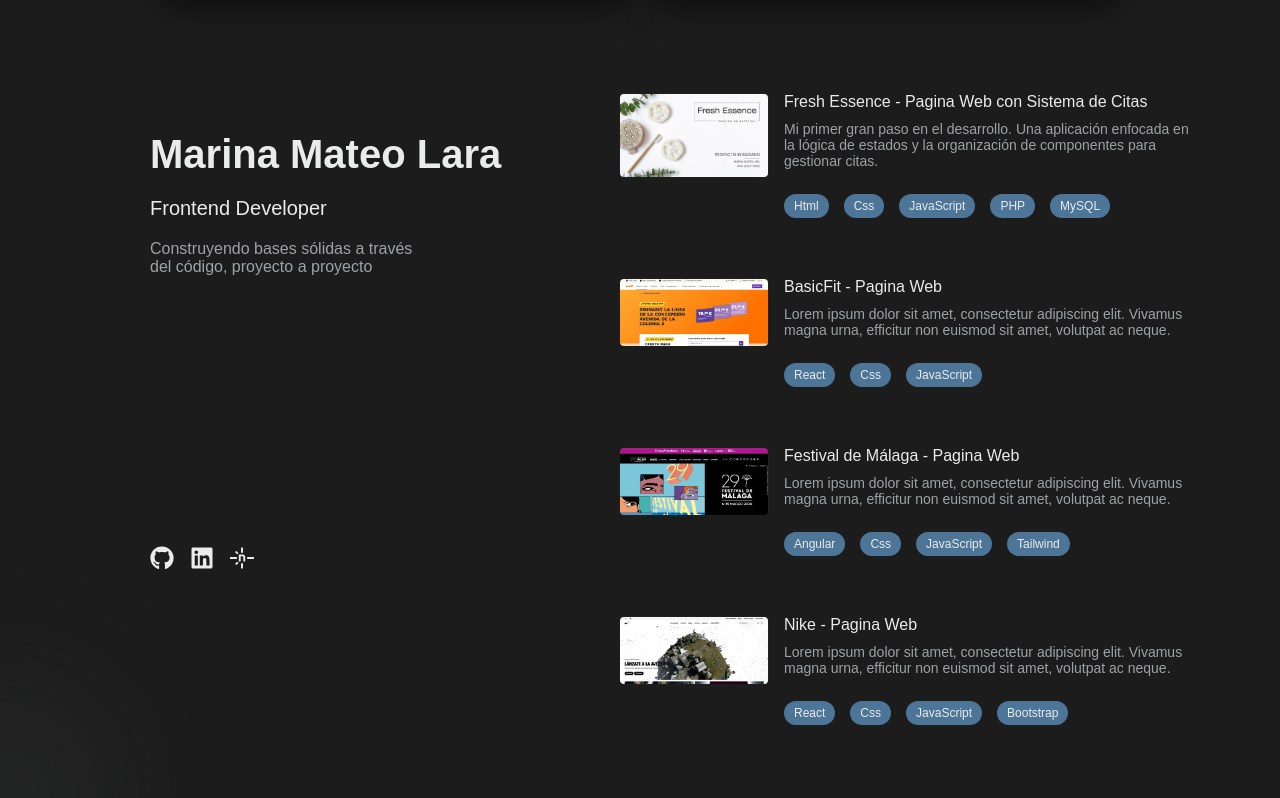
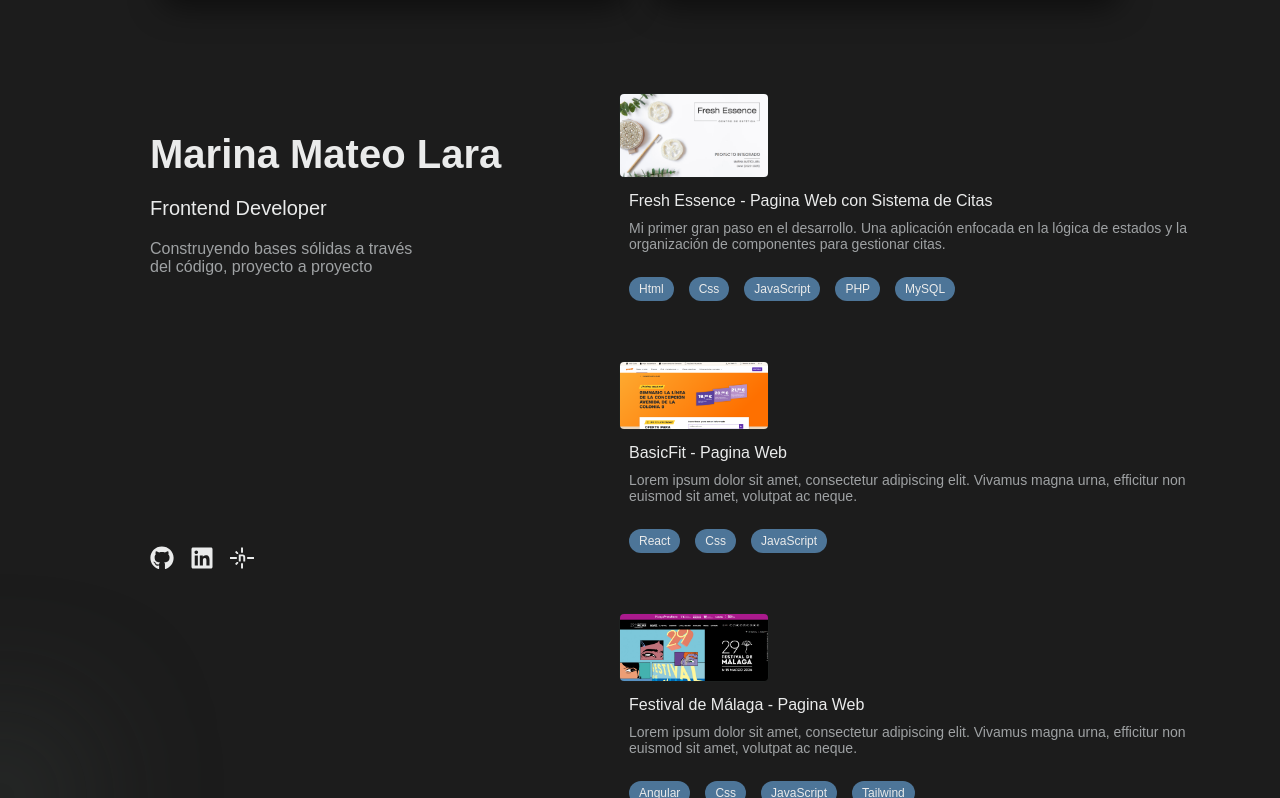
Before and after one commit to Marinamlittle/Portfolio, a React (Create React App) app: page / in a window 1280 px wide. Shown: the part 2100-2898 px from the top of the page. Built offline with nearby package versions, Linux system fonts and the light colour scheme; the HTML template or start-up script is replaced by a standard one.

Commit message:
Port 3.5

```diff
--- a/src/components/Proyectos.js
+++ b/src/components/Proyectos.js
@@ -14,7 +14,8 @@ const proyectosRealizados = [
         titulo: "Fresh Essence - Pagina Web con Sistema de Citas",
         descripcion: "Mi primer gran paso en el desarrollo. Una aplicación enfocada en la lógica de estados y la organización de componentes para gestionar citas.",
         imagen: proyectoImagen,
-        tecnologias: ["Html", "Css", "JavaScript", "PHP", "MySQL"]
+        tecnologias: ["Html", "Css", "JavaScript", "PHP", "MySQL"],
+        url: "https://github.com/Marinamlittle/Proyecto-Fresh-Essence"
     },
     {
         id:2,
@@ -66,6 +67,12 @@ export function Proyectos() {
             <div className="caja-derecha">
                 {proyectosRealizados.map((proyecto) => (
                     <article className="card-proyecto" key={proyecto.id}>
+                        <a
+                            href={proyecto.url}
+                            target="_blank"
+                            rel="noreferrer"
+                            className="proyecto-link"
+                        >
                             <div className="proyecto-screenshot">
                                 <img src={proyecto.imagen} alt={proyecto.titulo} />
                             </div>
@@ -82,6 +89,7 @@ export function Proyectos() {
                                     ))}
                                 </div>
                             </div>
+                        </a>
                     </article>
                 ))}
             </div>
--- a/src/css/style.css
+++ b/src/css/style.css
@@ -771,3 +771,13 @@ html{
     filter: blur(0);
     background-color: rgba(255, 255, 255, 0.05);
 }
+.proyecto-link {
+    text-decoration: none; /* Quita el subrayado */
+    color: inherit;        /* Hereda el color de texto que ya tenías */
+    display: block;        /* Hace que todo el espacio sea clickable */
+    transition: transform 0.3s ease;
+}
+
+.proyecto-link:hover {
+    transform: translateY(-5px); /* Un pequeño efecto de elevación al pasar el ratón */
+}
```
Lines whose indentation alone changed are shown as unchanged.
